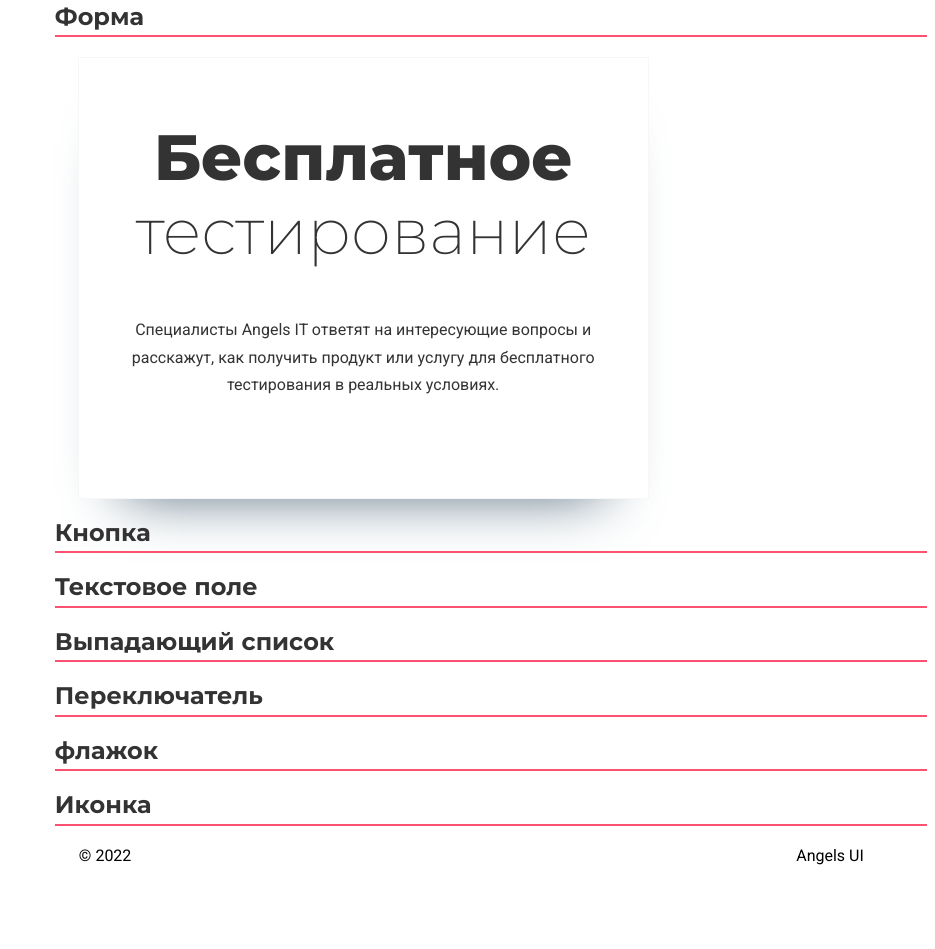
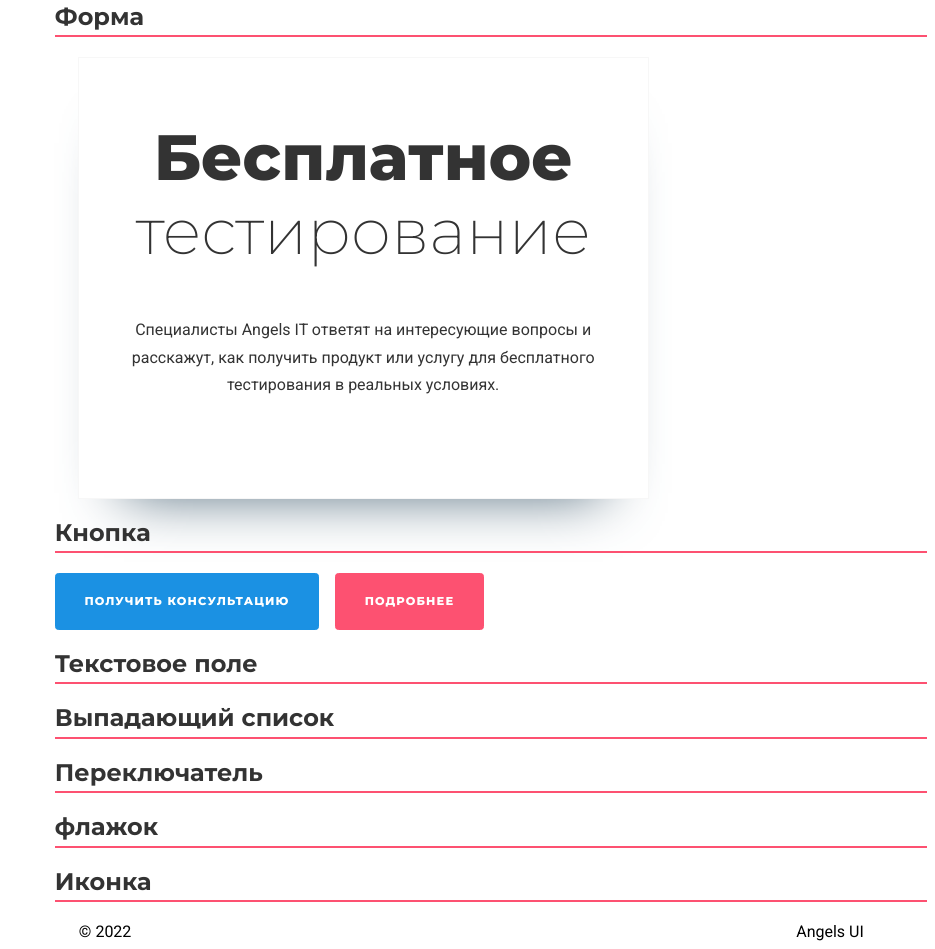
Before and after one commit to VikaYenokyan/AngelsUIkit, a plain HTML site: page index.html in a window 1280 px wide. Shown: the part 3065-4014 px from the top of the page, without its empty margins (345-1280 px from the left). Before the commit the page ends 3938 px from the top, so only its background shows below. Drawn offline with Linux system fonts and the light colour scheme.

Commit message:
feat(content): add button

```diff
--- a/index.html
+++ b/index.html
@@ -236,8 +236,13 @@
                     <p class="common-text">Специалисты Angels IT ответят на интересующие вопросы и расскажут, как получить продукт или услугу для бесплатного тестирования в реальных условиях.</p>
                 </form>
             </section>
-            <section id="button" class="button">
+            <section id="button">
                 <h2 class="h2">Кнопка</h2>
+                <button class="button-one">Получить консультацию</button>
+                <a class="button-two" href="#button">
+                        <span class="front side">Подробнее</span>
+                        <span class="bottom side">Подробнее</span>
+                </a>
             </section>
             <section id="input" class="input">
                 <h2 class="h2">Текстовое поле</h2>
--- a/style.css
+++ b/style.css
@@ -239,3 +239,76 @@ form{
     max-width: 45rem;
     margin: 0 auto;
 }
+.button-one{
+    font-family: 'Montserrat', sans-serif;
+    color: #fff;
+    font-weight: 800;
+    font-size: .7142857143rem;
+    line-height: 1.16;
+    letter-spacing: .1em;
+    position: relative;
+    top: 0;
+    white-space: nowrap;
+    text-transform: uppercase;
+    display: inline-block;
+    padding: 1.2857142857rem 1.7857142857rem;
+    border-radius: 0.2142857143rem;
+    border: 1px solid transparent;
+    transition: all .175s ease-out;
+}
+.button-one{
+    background: #1b91e3;
+    border-color: #1b91e3;
+}
+.button-one:hover{
+    box-shadow: 0 14px 28px rgba(0,0,0,0.25), 0 10px 10px #acd7f5;
+}
+.button-one:active{
+    box-shadow: inset 2px 2px 5px rgba(0,0,0,0.25), 1px 1px 5px #acd7f5;
+}
+.button-two{
+    transition: all .175s ease-out; /* анимация поворота */
+    transform-style: preserve-3d; /* поддержка 3D */
+    min-width: auto;
+    position: absolute;
+    perspective-origin: center; /* с какой точки смотрим на объект */
+    display: inline-block;
+    justify-content: center;
+    align-items: center;
+    margin-left: 1rem;
+}
+.button-two:hover{
+    transform: rotateX(90deg);
+    transform-origin: 50% 50% 28px;
+}
+.side {
+    font-weight: 800;
+    font-size: .7142857143rem;
+    line-height: 1.16;
+    letter-spacing: .1em;
+    top: 0;
+    white-space: nowrap; /* запретить перенос внутри текста */
+    text-transform: uppercase; /* заглавный регистр */
+    padding: 1.2857142857rem 1.7857142857rem; /* расстояние до рамки */
+    color: #fff;
+    position: absolute;
+    display: block;
+    border-radius: 0.2142857143rem; /* углы рамки */
+    border: 1px solid transparent; /* границы рамки */
+    position: absolute;
+    font-family: 'Montserrat', sans-serif;
+    background: #fd5171;
+    border-color: #fd5171;
+}
+
+.bottom {
+    transform: translateY(22px) rotateX(90deg) rotateZ(180deg) rotateY(180deg);
+}
+.bottom:hover, .front:hover{
+    box-shadow: 0 14px 28px rgba(0,0,0,0.25), 0 10px 10px #fd517173;
+    border-color: #fd2e54;
+    background-color: #fd385c;
+}
+.front {
+    transform: translateZ(22px);
+}
```
